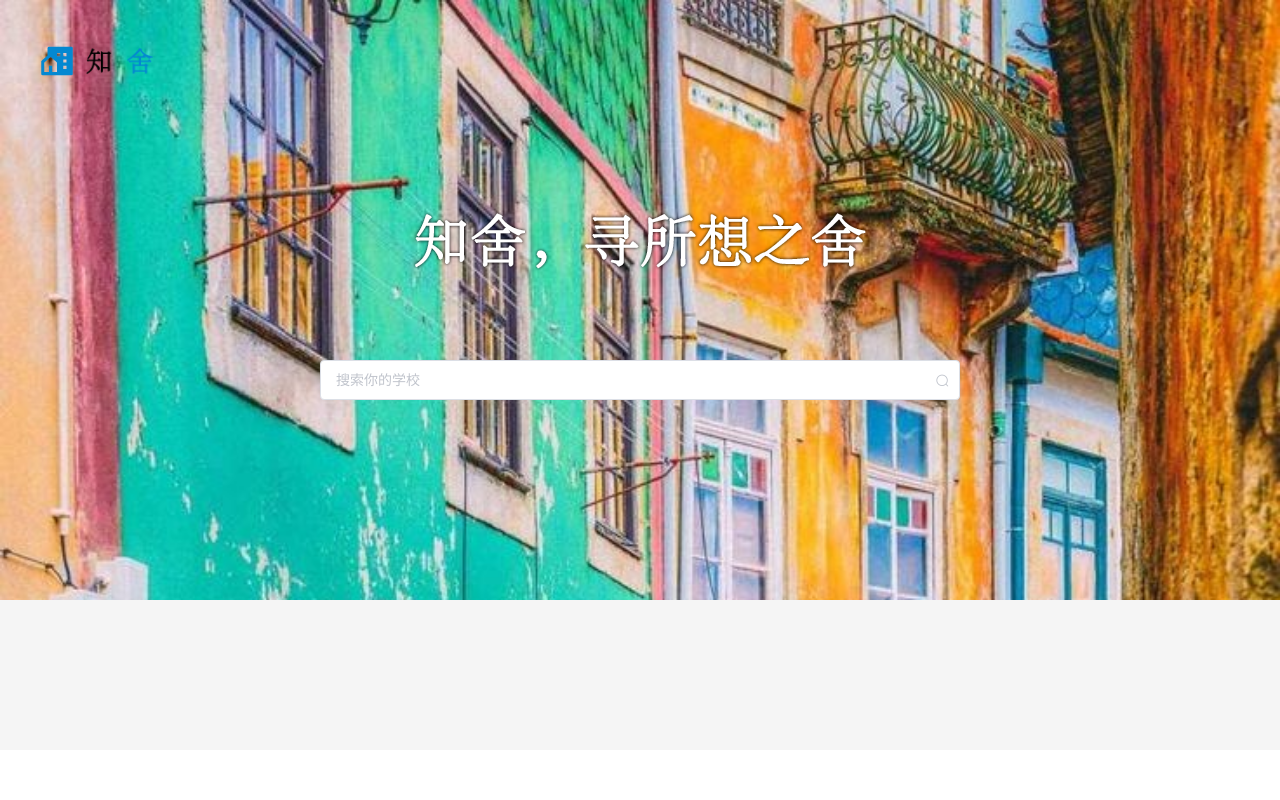
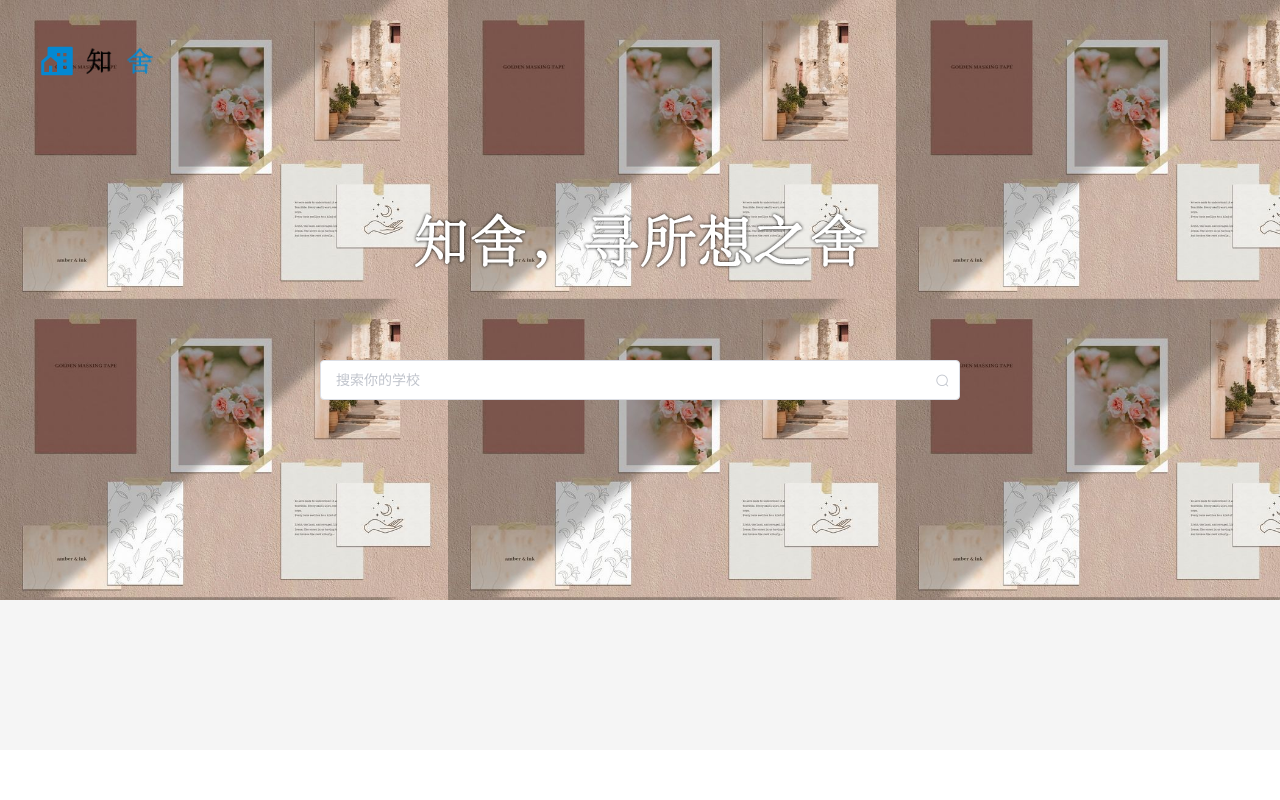
Before and after one commit to ACupofAir/zhishe, a Vue app in the folder zhishe-vue/: page / in a window 1280 px wide. Shown: the top 800 px of the page. Built offline with nearby package versions, Linux system fonts and the light colour scheme.

Commit message:
bgChange

```diff
--- a/zhishe-vue/src/pages/admin/collegeManage.vue
+++ b/zhishe-vue/src/pages/admin/collegeManage.vue
@@ -13,7 +13,7 @@
           </el-menu-item>
         </el-menu>
       </el-col>
-      </el-row>
+
     </div>
 
     <div class="collegeDetail">
@@ -51,7 +51,7 @@
               </el-menu-item>
             </el-menu>
           </el-col>
-          </el-row>
+
         </div>
         <!-- TODO: Here need a v-for to display all the comments  -->
         <div class="commentList">
--- a/zhishe-vue/src/pages/zhishe/welcome.vue
+++ b/zhishe-vue/src/pages/zhishe/welcome.vue
@@ -156,6 +156,8 @@ export default {
   width: 100%;
   height: 1350px;
   /* background-color: #ffffff; */
+  /* background: url("../../assets/bg06.jpg");
+    background-size: cover; */
   position: absolute;
   bottom: 0px;
   top: 0px;
@@ -168,8 +170,8 @@ export default {
   /* width: 100%;
   height: 600px; */
   /* background-color: aquamarine;  */
-  background: url("../../assets/arch.jpg");
-  background-size: cover;
+  background: url("../../assets/bg05.jpg");
+  background-size:35%;
   position: absolute;
   bottom: 0px;
   top: 0px;
```
Also changed, not shown: zhishe-vue/src/assets/bg05.jpg (added).
